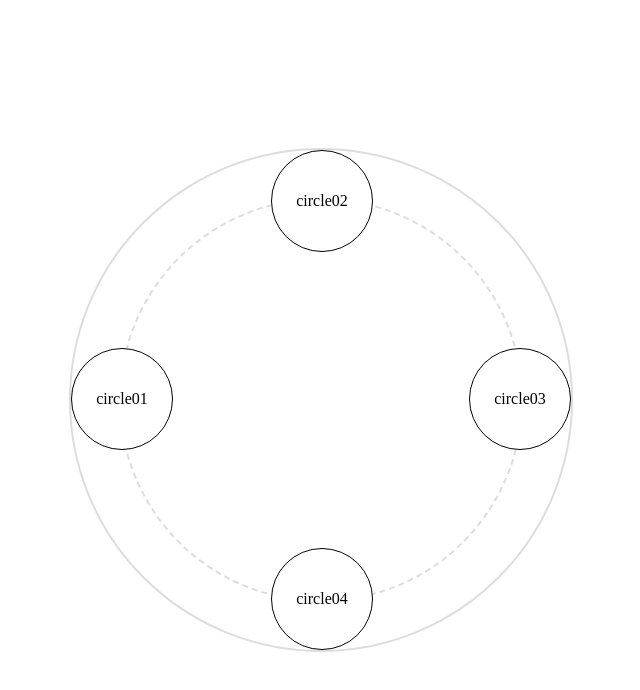
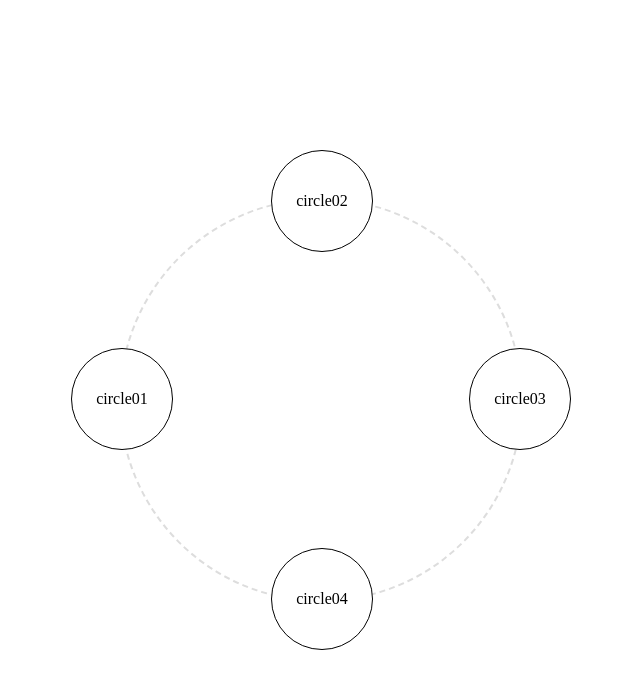
Before and after one commit to rtr-x8/infinite-rotate-animation, a plain HTML site: page index.html in a window 1280 px wide. Shown: the whole page, without its empty margins (319-959 px from the left). Drawn offline with nearby package versions, Linux system fonts and the light colour scheme.

Commit message:
Update index.html

```diff
--- a/index.html
+++ b/index.html
@@ -13,7 +13,6 @@
 			height: 500px;
 			transform-origin: 50%;
 			border-radius: 50%;
-			border: 2px solid #ddd;
 			position: relative;
 		}
 		#circleContainer:before {
@@ -33,9 +32,9 @@
 			height: 100px;
 		}
 		.circle01 {top: 0;left: calc(50% - 50px);}
-		.circle02 {top: calc(50% - 50px);;right: 0;}
+		.circle02 {top: calc(50% - 50px);right: 0;}
 		.circle03 {bottom: 0;left: calc(50% - 50px);}
-		.circle04 {left: 0;top: calc(50% - 50px);;}
+		.circle04 {left: 0;top: calc(50% - 50px);}
 		.df {
 			display: flex;
 			align-items: center;
```
